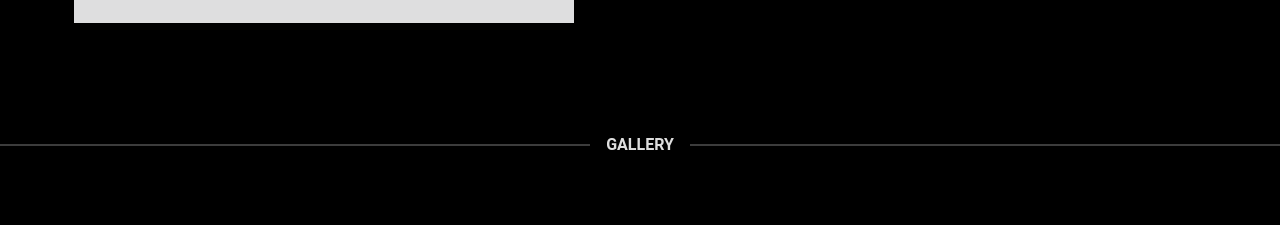
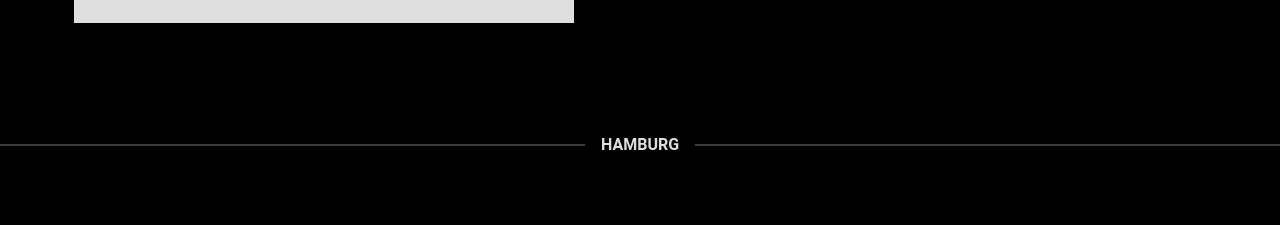
Before and after one commit to jozark/satisfied-guy, a React (Create React App) app: page / in a window 1280 px wide. Shown: the part 1400-1625 px from the top of the page. Built offline with nearby package versions, Linux system fonts and the light colour scheme.

Commit message:
✨ Change devider text

```diff
--- a/src/App.tsx
+++ b/src/App.tsx
@@ -28,7 +28,7 @@ function App(): JSX.Element {
                 />
                 <Hero />
                 <Info />
-                <Devider>Gallery</Devider>
+                <Devider>Hamburg</Devider>
                 <Gallery />
                 <Roadmap />
               </>
```
